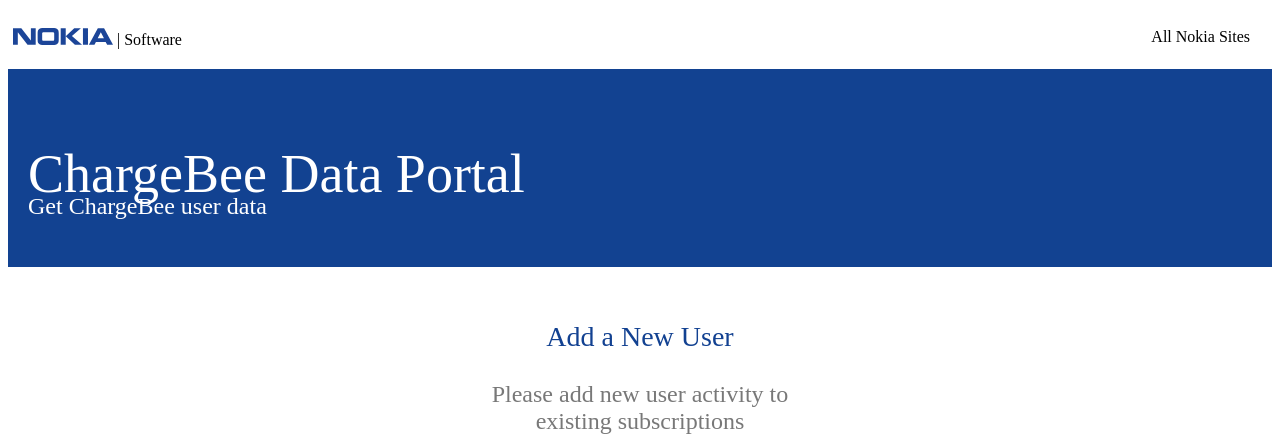
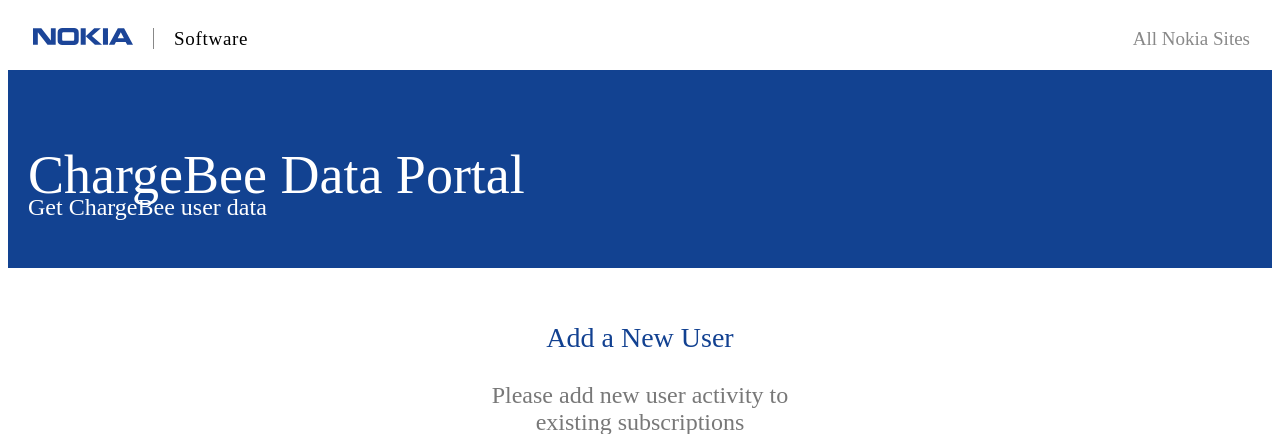
Before and after one commit to nokia-swmp/Chargebee, a Django app: template visualization/addLineItem/templates/addForm.html in a window 1280 px wide. Shown: the top 434 px of the page. Run offline with Django 3.2, Linux system fonts and the light colour scheme; the template is opened without the code that fills it, so the values that code supplies are empty; some web fonts are replaced.

Commit message:
some styling test + august OK

```diff
--- a/visualization/addLineItem/templates/addForm.html
+++ b/visualization/addLineItem/templates/addForm.html
@@ -13,7 +13,7 @@
 
 <body>
     <header id="whiteHeader">
-        <div id="header1"><img src="{% static 'media/Nokia_wordmark.svg' %}" width="100px" > | Software<span id="AllNokiaSites">All Nokia Sites</span></div>
+        <div id="header1"><img src="{% static 'media/Nokia_wordmark.svg' %}" id="NokiaLogo"><span id="whiteHeaderSoftwareTitle">Software</span><span id="AllNokiaSites">All Nokia Sites</span></div>
     </header>
     <header id="blueHeader">
         <p class="textStyle">ChargeBee Data Portal
--- a/visualization/static/css/addForm.css
+++ b/visualization/static/css/addForm.css
@@ -36,6 +36,20 @@
     font-size: 24px;
 }
 
+#NokiaLogo {
+    width: 100px;
+    margin-left: 20px
+}
+
+#whiteHeaderSoftwareTitle {
+    padding-left: 20px;
+    margin-left: 20px;
+    border-left: 1.5px solid #888888;
+    font-family: NokiaPureHeadline_Light;
+    font-size: 19px;
+    letter-spacing: 0.7px;
+}
+
 #blueHeaderSubtitle {
     position: relative;
     top: -40px;
@@ -70,7 +84,9 @@
 #AllNokiaSites {
 	position: absolute;
 	right: 30px;
-
+	font-family: NokiaPureHeadline_Light;
+	color: #888888;
+	font-size: 19px;
 }
 
 #blueHeader {
```
